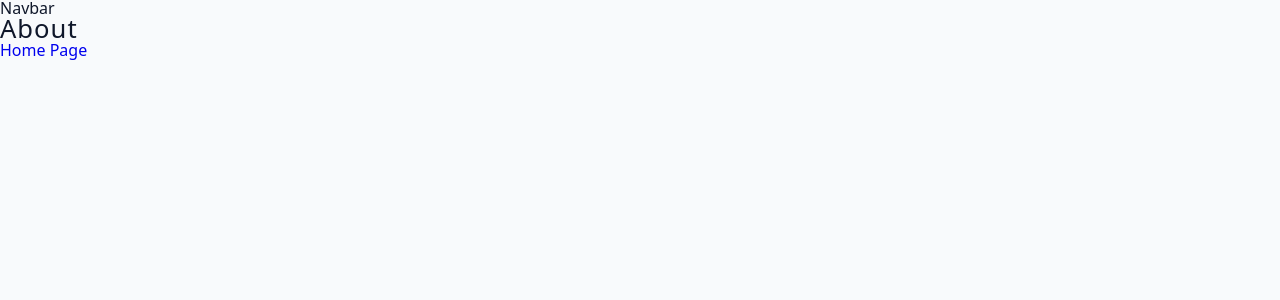
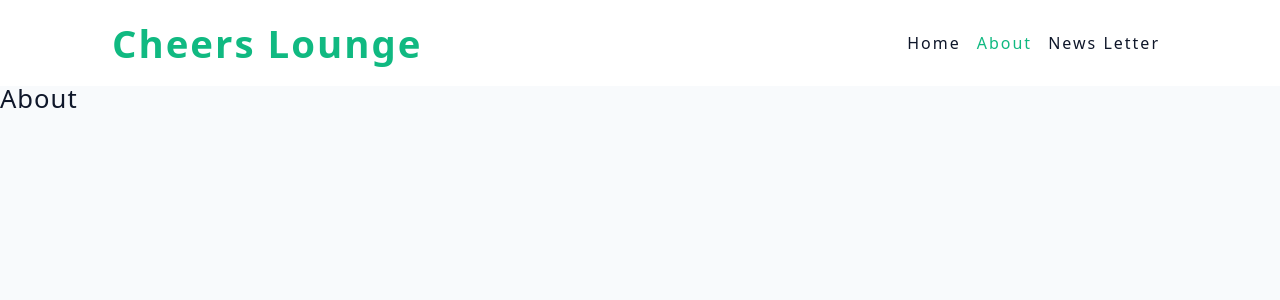
Before and after one commit to ProfessorBunny/Cheers-Lounge, a React (Vite) app: page /about in a window 1280 px wide. Shown: the top 300 px of the page. Built offline with nearby package versions, Linux system fonts and the light colour scheme.

Commit message:
Navbar Styled component wrapper added

```diff
--- /dev/null
+++ b/src/components/Navbar.jsx
@@ -0,0 +1,25 @@
+import { NavLink } from "react-router-dom";
+import Wrapper from "../assets/wrappers/Navbar";
+
+const Navbar = () => {
+  return (
+    <Wrapper>
+      <div className="nav-center">
+        <span className="logo">Cheers Lounge</span>
+
+        <div className="nav-links">
+          <NavLink to="/" className="nav-link">
+            Home
+          </NavLink>
+          <NavLink to="/about" className="nav-link">
+            About
+          </NavLink>
+          <NavLink to="/newsletter" className="nav-link">
+            News Letter
+          </NavLink>
+        </div>
+      </div>
+    </Wrapper>
+  );
+};
+export default Navbar;
--- a/src/pages/About.jsx
+++ b/src/pages/About.jsx
@@ -4,7 +4,6 @@ const About = () => {
   return (
     <div>
       <h4>About</h4>
-      <Link to="/"> Home Page </Link>
     </div>
   );
 };
--- a/src/pages/HomeLayout.jsx
+++ b/src/pages/HomeLayout.jsx
@@ -1,11 +1,12 @@
 import { Outlet } from "react-router-dom";
+import Navbar from "../components/Navbar";
 
 const HomeLayout = () => {
   return (
-    <div>
-      <nav>Navbar</nav>
+    <>
+      <Navbar />
       <Outlet />
-    </div>
+    </>
   );
 };
 export default HomeLayout;
```
